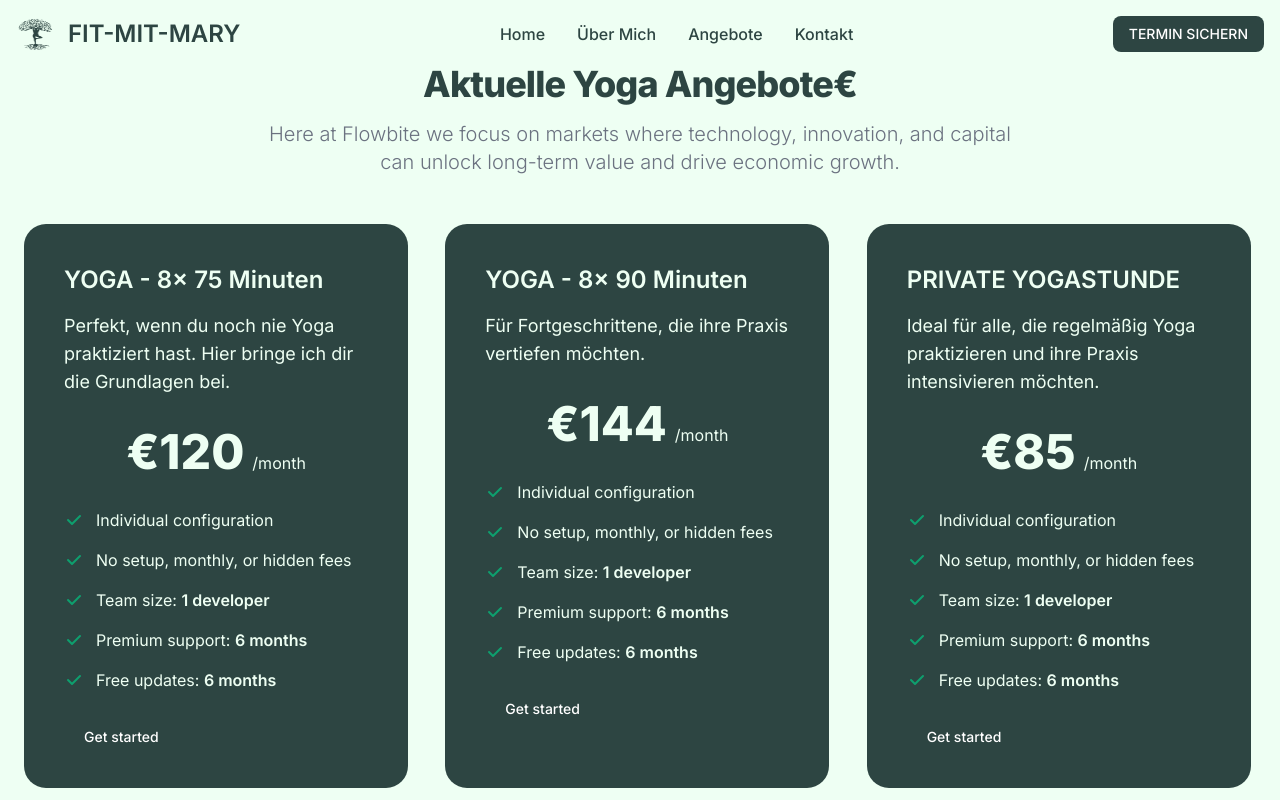
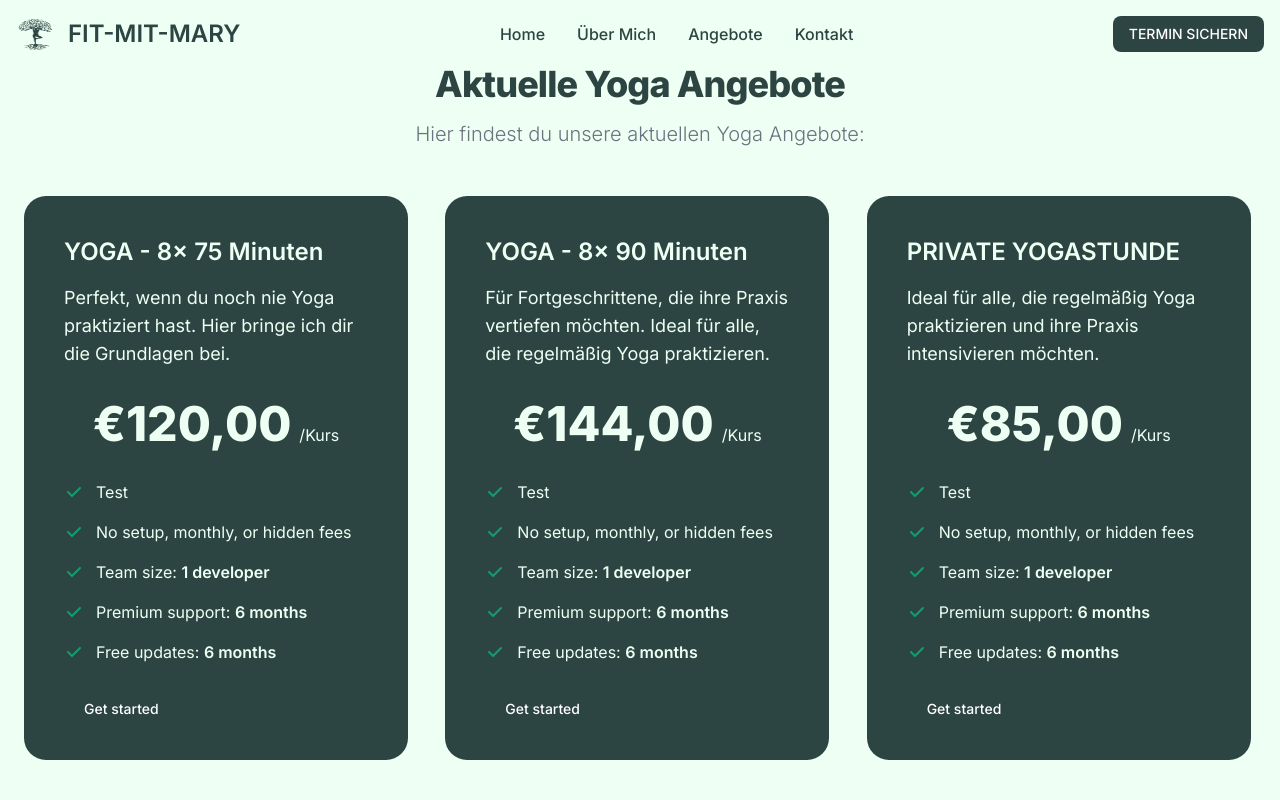
Before and after one commit to FullStackSimonIO/fit-mit-mary, a Next.js app: page /angebote in a window 1280 px wide. Shown: the top 800 px of the page. Built offline with nearby package versions, Linux system fonts and the light colour scheme.

Commit message:
frontend fixes

```diff
--- a/components/AboutFirst.tsx
+++ b/components/AboutFirst.tsx
@@ -1,7 +1,7 @@
 import Image from "next/image";
 import React from "react";
 import { Button } from "./ui/moving-border";
-import { aboutFirst } from "@/data";
+import { aboutFirst, aboutSecond } from "@/data";
 
 const AboutFirst = () => {
   return (
@@ -66,6 +66,35 @@ const AboutFirst = () => {
             />
           </div>
         </div>
+
+        <div className="mt-12 space-y-16 sm:mt-16">
+          <div className="flex flex-col lg:items-center lg:flex-row gap-y-8 sm:gap-y-12 lg:gap-x-16 xl:gap-x-24">
+            <div>
+              <Image
+                src={aboutFirst.thirdSection.imgUrl}
+                alt="Image"
+                width={500}
+                height={500}
+                className="object-cover w-full rounded-lg shadow-lg border-4 border-primary-buttonGreen"
+              />
+            </div>
+
+            <div className="w-full space-y-6 lg:max-w-lg shrink-0 xl:max-w-2xl">
+              <div className="space-y-3">
+                <h3
+                  className="text-3xl font-bold leading-tight text-primary-buttonGreen sm:text-4xl
+                "
+                >
+                  {aboutFirst.thirdSection.header}
+                </h3>
+                <p className="text-base font-normal text-primary-paragraph sm:text-lg ">
+                  {aboutFirst.thirdSection.thirdParagraph}
+                </p>
+              </div>
+            </div>
+          </div>
+        </div>
+
         <div className="flex items-center justify-center pt-24">
           <Button
             duration={2000}
--- a/components/YogaOffers.tsx
+++ b/components/YogaOffers.tsx
@@ -1,9 +1,6 @@
 "use client";
 import React from "react";
 import { yogaOffers } from "@/data";
-import { BackgroundBeams } from "./ui/background-beam";
-import { BackgroundGradient } from "./ui/background-gradient";
-import { Vortex } from "./ui/vortex";
 
 const YogaOffers = () => {
   return (
@@ -12,11 +9,10 @@ const YogaOffers = () => {
         <div className="py-8 px-4 mx-auto max-w-screen-xl lg:py-16 lg:px-6 ">
           <div className="mx-auto max-w-screen-md text-center mb-8 lg:mb-12">
             <h2 className="mb-4 text-4xl tracking-tight font-extrabold text-primary-buttonGreen ">
-              Aktuelle Yoga Angebote€
+              {yogaOffers.header.title}
             </h2>
             <p className="mb-5 font-light text-gray-500 sm:text-xl ">
-              Here at Flowbite we focus on markets where technology, innovation,
-              and capital can unlock long-term value and drive economic growth.
+              {yogaOffers.header.description}
             </p>
           </div>
           <div className="grid gap-8 mb-8 xl:grid-cols-3">
@@ -32,7 +28,7 @@ const YogaOffers = () => {
                 </p>
                 <div className="flex justify-center items-baseline my-8">
                   <span className="mr-2 text-5xl font-extrabold">{`€${offer.price}`}</span>
-                  <span className="text-primary-backgroundGreen">/month</span>
+                  <span className="text-primary-backgroundGreen">/Kurs</span>
                 </div>
 
                 {/* List */}
@@ -51,7 +47,7 @@ const YogaOffers = () => {
                         clip-rule="evenodd"
                       ></path>
                     </svg>
-                    <span>Individual configuration</span>
+                    <span>Test</span>
                   </li>
                   <li className="flex items-center space-x-3">
                     <svg
--- a/data/index.ts
+++ b/data/index.ts
@@ -52,7 +52,7 @@ export const navItems = [
 // Erster Bereich auf der Startseite
 export const name = "FIT-MIT-MARY";
 export const description =
-  "Gesundheit und Wohlbefinden durch Bewegung und Ernährung";
+  "Erleben Sie tiefenentspannende Yoga-Kurse in unserem professionellen Studio. Egal ob Anfänger oder Fortgeschrittener – finden Sie Balance und innere Ruhe durch individuelle Anleitungen. Besuchen Sie uns für Yoga in Künzing. Jetzt Platz reservieren!";
 
 // ! Info Section
 // Zweiter Bereich auf der Startseite
@@ -124,7 +124,7 @@ export const aboutFirst = {
     header: "Wer bin ich?",
     firstParagraph:
       "Mein Name ist Mary und ich arbeite als Sporttherapeutin in einer Rehaklinik. Es erfüllt mich mit Freude, Menschen auf ihrem Weg zur Genesung und Gesundheit zu unterstützen. Mein lang gehegter Traum ist es, ein eigenes Yogastudio zu führen, in dem ich meine Kenntnisse und Erfahrungen mit euch teilen kann.",
-    imgUrl: "/assets/Yogaraum1.JPG",
+    imgUrl: "/assets/ueber-mich/yogastudio.jpg",
   },
   secondSection: {
     header: "Mein Yogastudio:",
@@ -133,9 +133,10 @@ export const aboutFirst = {
     imgUrl: "/assets/ueber-mich/kissen.jpg",
   },
   thirdSection: {
-    header: {},
+    header: "Header",
     thirdParagraph:
       "Teilnahme an einem Yogakurs bietet zahlreiche Vorteile: Verbesserung der Flexibilität, Stärkung der Muskulatur und Förderung der inneren Ruhe. Reduzieren Sie Stress, steigern Sie Ihre Konzentration und fördern Sie das allgemeine Wohlbefinden. Geeignet für alle Altersgruppen, bringt Yoga Körper und Geist in Einklang. Jetzt ausprobieren!",
+    imgUrl: "/assets/ueber-mich/kissen.jpg",
   },
 };
 
@@ -174,15 +175,16 @@ export const yogaOffers = {
       imgAlt: "Yoga",
       description:
         "Perfekt, wenn du noch nie Yoga praktiziert hast. Hier bringe ich dir die Grundlagen bei.",
-      price: 120,
+      price: "120,00",
     },
     {
       id: 2,
       title: "YOGA - 8x 90 Minuten",
       imgUrl: "",
       imgAlt: "Yoga",
-      description: "Für Fortgeschrittene, die ihre Praxis vertiefen möchten.",
-      price: 144,
+      description:
+        "Für Fortgeschrittene, die ihre Praxis vertiefen möchten. Ideal für alle, die regelmäßig Yoga praktizieren.",
+      price: "144,00",
     },
     {
       id: 3,
@@ -191,7 +193,11 @@ export const yogaOffers = {
       imgAlt: "Yoga",
       description:
         "Ideal für alle, die regelmäßig Yoga praktizieren und ihre Praxis intensivieren möchten.",
-      price: 85,
+      price: "85,00",
     },
   ],
 };
+
+export const yogaTypes = {
+  yingYoga: {},
+};
```
